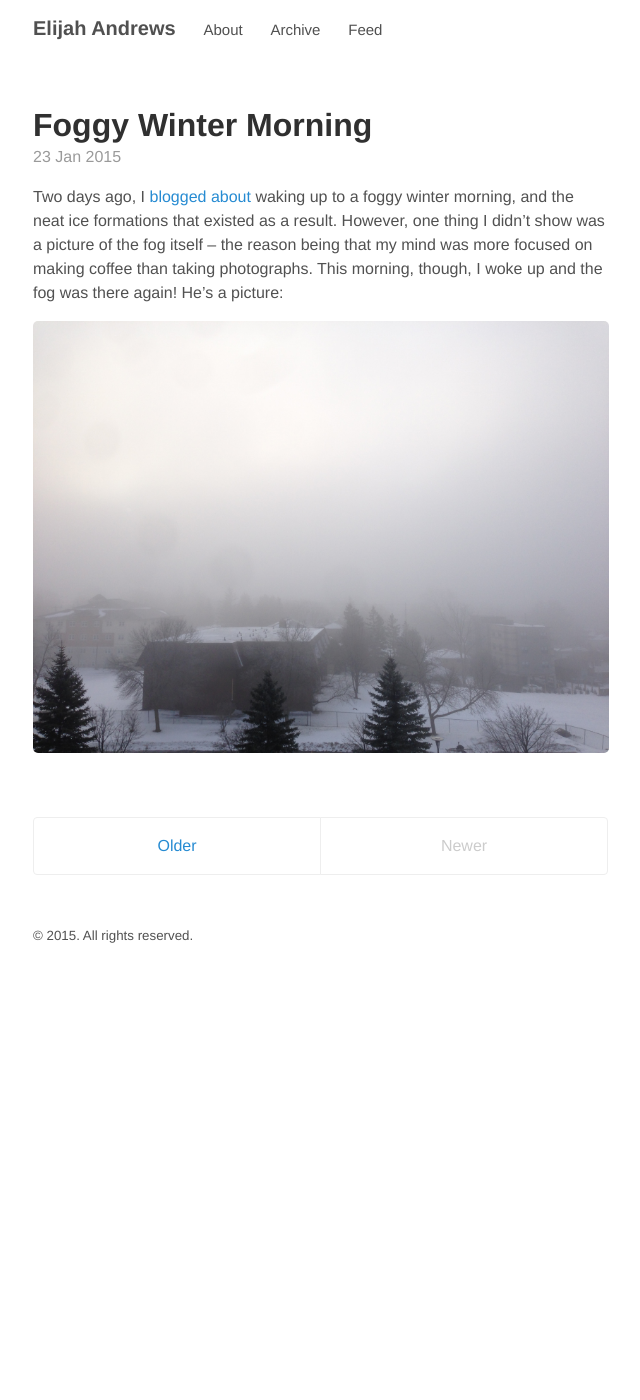
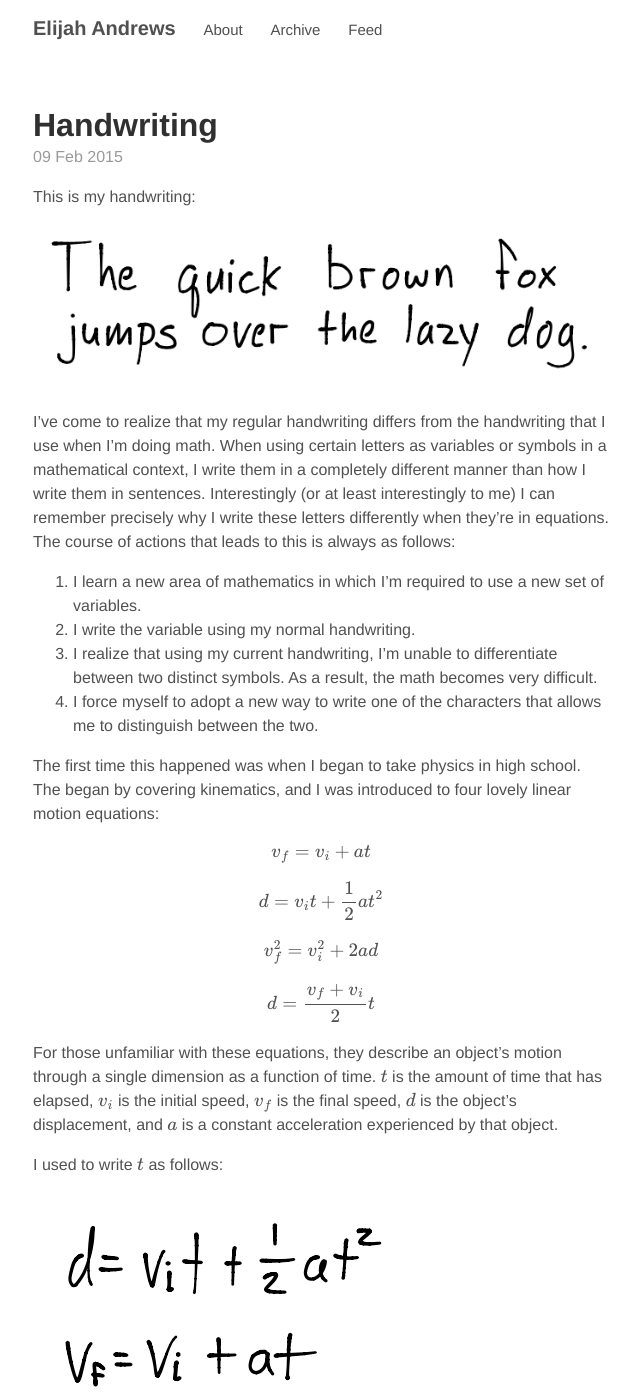
Before and after one commit to elijahandrews/elijahandrews.github.io, a Jekyll site: the page built from index.html, in a window 1280 px wide and 1400 px high. Shown: the whole window, without its empty margins (319-959 px from the left). Built offline with Jekyll 4.4.1, drawn with Linux system fonts in a browser that asks for light colours; formulas are drawn with MathJax 3; the list of posts is cut into pages by our own code; some of the changed text lies outside the part shown.

Commit message:
Add handwriting post

```diff
--- a/_includes/head.html
+++ b/_includes/head.html
@@ -23,4 +23,9 @@
 
   <!-- RSS -->
   <link rel="alternate" type="application/atom+xml" title="{{ site.title }}" href="{{ site.baseurl }}atom.xml">
+
+  <!-- MathJax -->
+  <script type="text/javascript"
+    src="https://cdn.mathjax.org/mathjax/latest/MathJax.js?config=TeX-AMS-MML_HTMLorMML">
+  </script>
 </head>
--- /dev/null
+++ b/_posts/2015-02-09-handwriting.md
@@ -0,0 +1,69 @@
+---
+layout: post
+title: Handwriting
+comments: true
+---
+
+This is my handwriting:
+
+[![My handwriting](/assets/handwriting/handwriting.png)](/assets/handwriting/handwriting.png)
+
+I've come to realize that my regular handwriting differs from the handwriting
+that I use when I'm doing math. When using certain letters as variables or
+symbols in a mathematical context, I write them in a completely different manner
+than how I write them in sentences. Interestingly (or at least interestingly to
+me) I can remember precisely why I write these letters differently when they're in
+equations. The course of actions that leads to this is always as follows:
+
+1. I learn a new area of mathematics in which I'm required to use a new set of
+variables.
+2. I write the variable using my normal handwriting.
+3. I realize that using my current handwriting, I'm unable to differentiate
+between two distinct symbols. As a result, the math becomes very difficult.
+4. I force myself to adopt a new way to write one of the characters that allows
+me to distinguish between the two.
+
+The first time this happened was when I began to take physics in high
+school. The began by covering kinematics, and I was
+introduced to four lovely linear motion equations:
+
+$$ v_{f} = v_{i} + at $$
+
+$$ d = v_{i}t + \frac{1}{2}at^2 $$
+
+$$ v_{f}^2 = v_{i}^2 + 2ad $$
+
+$$ d = \frac{v_{f} + v_{i}}{2}t $$
+
+For those unfamiliar with these equations, they describe an object's motion
+through a single dimension as a function of time.  $$ t $$ is the amount of time
+that has elapsed, $$ v_{i} $$ is the initial speed, $$ v_{f} $$ is the final
+speed, $$ d $$ is the object's displacement, and $$ a $$ is a constant
+acceleration experienced by that object.
+
+I used to write $$ t $$ as follows:
+
+[![The old way I used to write a t. Note that t looks a lot like
++.](/assets/handwriting/old-t.png)](/assets/handwriting/old-t.png)
+
+
+Hastily written, the $$ t $$ looks very much like an addition sign. This was never a
+problem, as up to this point I simply avoided using $$ t $$ as a variable when doing
+math. Unfortunately, in my new physics class, this was no longer viable.
+
+For a while, I continued to write $$ t $$ as I had previously done. I distinctly
+remember a quiz where I got so jumbled up between my addition signs and my time
+variable that I erased my entire solution to start fresh, only to have the quiz
+period end immediately after doing so.
+
+Displeased with my glorious quiz grade of 0%, I started writing $$ t $$ with a
+little tail at the bottom, which easily differentiated it from an addition sign.
+Since then, I've always written t in this manner when doing mathematics:
+
+
+[![My new way of writing t.](/assets/handwriting/new-t.png)](/assets/handwriting/new-t.png)
+
+Peculiarly, I still omit the tail when I'm not doing math.
+
+[![Peculiarly, I still omit the tail when I'm not doing
+math.](/assets/handwriting/new-t-wat.png)](/assets/handwriting/new-t-wat.png)
```
Also changed, not shown: assets/handwriting/handwriting.png (added), assets/handwriting/new-t-wat.png (added), assets/handwriting/new-t.png (added), assets/handwriting/old-t.png (added).
